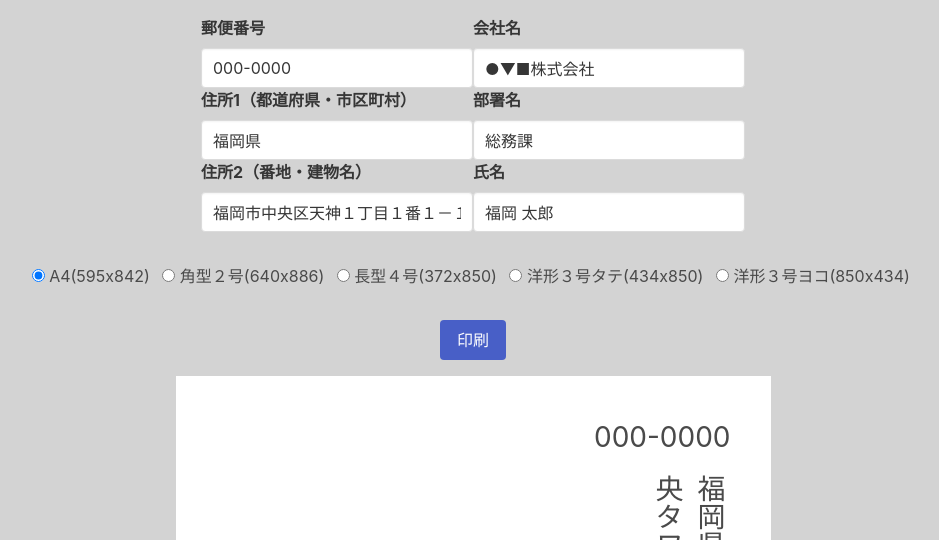
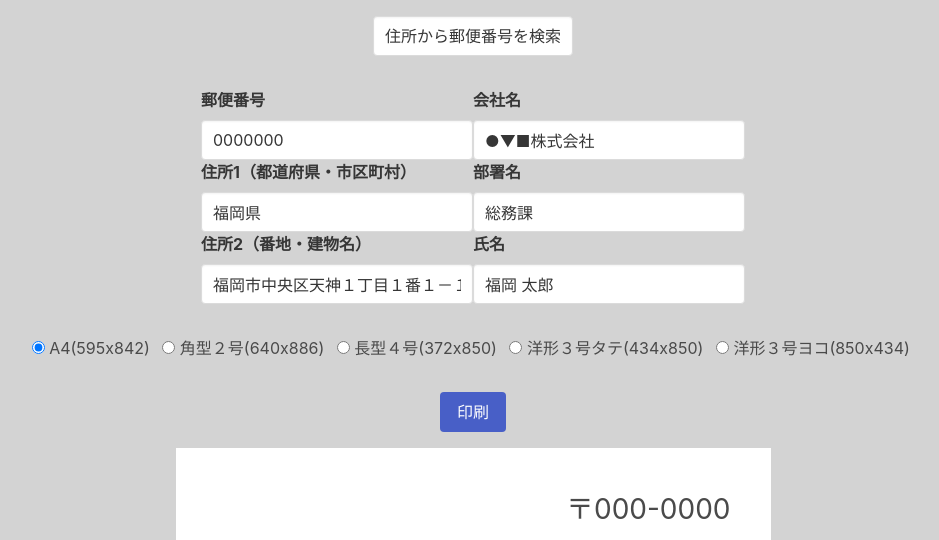
Before and after one commit to takahiro-inoway/machoffice, a plain HTML site: page letter_print/index.html in a window 1280 px wide. Shown: the top 540 px of the page, without its empty margins (167-1106 px from the left). Drawn offline with nearby package versions, Linux system fonts and the light colour scheme.

Commit message:
Add files via upload

```diff
--- a/letter_print/index.html
+++ b/letter_print/index.html
@@ -117,6 +117,11 @@
 
   <div id="app">
 
+    <div class="print-none m-4">
+      <button class="input" @click="getZipcodeByAddressPromise">
+        {{ postcodeget_button_label }}
+      </button>
+    </div>
 
     <div class="print-none m-4" style="display: flex;">
       <div>
@@ -166,7 +171,9 @@
 
     <div v-if="letter_type == 'A4'" id="print-area-A4" class="print-outer">
       <div style="width: 100%;display: flex; flex-direction: row; justify-content: flex-end; padding-bottom: 16px;">
-        <div style="font-size: 28px;">{{ printData.postcode }}</div>
+        <div style="font-size: 28px;">
+          〒{{ printData.postcode.substring(0, 3) }}-{{ printData.postcode.slice(-4) }}
+        </div>
       </div>
       <div style="width: 100%; max-height: 90%; display: flex; justify-content: space-between;">
         <div style="width: 33.3%; ">　</div>
@@ -188,7 +195,9 @@
 
     <div v-if="letter_type == 'K2'" id="print-area-K2" class="print-outer">
       <div style="width: 100%;display: flex; flex-direction: row; justify-content: flex-end; padding-bottom: 16px;">
-        <div style="font-size: 28px;">{{ printData.postcode }}</div>
+        <div style="font-size: 28px;">
+          〒{{ printData.postcode.substring(0, 3) }}-{{ printData.postcode.slice(-4) }}
+        </div>
       </div>
       <div style="width: 100%; max-height: 90%; display: flex; justify-content: space-between;">
         <div style="width: 33.3%; ">　</div>
@@ -210,7 +219,9 @@
 
     <div v-if="letter_type == 'N4'" id="print-area-N4" class="print-outer">
       <div style="width: 100%;display: flex; flex-direction: row; justify-content: flex-end; padding-bottom: 16px;">
-        <div style="font-size: 28px;">{{ printData.postcode }}</div>
+        <div style="font-size: 28px;">
+          〒{{ printData.postcode.substring(0, 3) }}-{{ printData.postcode.slice(-4) }}
+        </div>
       </div>
       <div style="width: 100%; max-height: 90%; display: flex; justify-content: space-between;">
         <div style="width: 33.3%; ">　</div>
@@ -232,7 +243,9 @@
 
     <div v-if="letter_type == 'YN3Y'" id="print-area-YN3Y" class="print-outer">
       <div style="width: 100%;display: flex; flex-direction: row; justify-content: flex-end; padding-bottom: 16px;">
-        <div style="font-size: 28px;">{{ printData.postcode }}</div>
+        <div style="font-size: 28px;">
+          〒{{ printData.postcode.substring(0, 3) }}-{{ printData.postcode.slice(-4) }}
+        </div>
       </div>
       <div style="width: 100%; max-height: 90%; display: flex; justify-content: space-between;">
         <div style="width: 33.3%; ">　</div>
@@ -254,7 +267,7 @@
 
     <div v-if="letter_type == 'YN3T'" id="print-area-YN3T" class="print-outer">
       <div style="width: 100%; padding-right: 136px; font-size: 24px;">
-        <div>{{ printData.postcode }}</div>
+        <div>{{ printData.postcode.substring(0, 3) }}-{{ printData.postcode.slice(-4) }}</div>
         <div style="width: 100%;">
           {{ printData.address_1 }}
           {{ printData.address_2 }}
@@ -274,7 +287,8 @@
 
   </div>
 
-
+  <!--Axios-->
+  <script src="https://cdn.jsdelivr.net/npm/axios/dist/axios.min.js"></script>
 
 
   <script type="module">
@@ -295,15 +309,16 @@
       setup() {
         //
         const letter_type = ref("A4");
+        //
+        const postcodeget_button_label = ref('住所から郵便番号を検索')
 
         // 📘 データ定義
         const printData = ref({
-          postcode: '000-0000',
+          postcode: '0000000',
           address_1: '福岡県',
           address_2: '福岡市中央区天神１丁目１番１－１ 福岡中央タワービルディング８階 ９０９号室',
           company: '●▼■株式会社',
           section: '総務課',
-          position: '総務部長',
           name: '福岡 太郎',
         });
 
@@ -316,7 +331,6 @@
          * ブラウザの印刷ダイアログを表示する
          */
         const printPage = () => {
-          console.log('printPage')
           window.print();
         };
 
@@ -326,26 +340,50 @@
         const loadUrlParameters = () => {
           const params = new URLSearchParams(window.location.search);
           const newOtherData = {};
-
-          for (const [key, value] of params.entries()) {
-            if (key.startsWith('str') && !isNaN(parseInt(key.substring(3)))) {
-              const strIndex = parseInt(key.substring(3));
-
-              // str1, str2, str3 は printData を直接更新
-              if (strIndex >= 1 && strIndex <= 3) {
-                if (value) {
-                  printData[key] = value;
-                }
-              } else {
-                // str4 以降は otherData に格納
-                newOtherData[key] = value;
-              }
-            }
-          }
-
+          //
+          printData.value.postcode = params.get('postcode').split('-').join('') ?? printData.value.postcode
+          printData.value.address_1 = params.get('address_1') ?? printData.value.address_1
+          printData.value.address_2 = params.get('address_2') ?? printData.value.address_2
+          printData.value.company = params.get('company') ?? printData.value.company
+          printData.value.section = params.get('section') ?? printData.value.section
+          printData.value.name = params.get('name') ?? printData.value.name
           // str4以降のデータをセット
           otherData.value = newOtherData;
         };
+
+        //
+        // 郵便番号検索
+        //
+        const getZipcodeByAddressPromise = () => {
+          //
+          postcodeget_button_label.value = '検索しています・・・'
+          //
+          // 1. axios.get() は Promise を返す
+          return axios.get('https://api.excelapi.org/post/zipcode', {
+            params: {
+              address: printData.value.address_1 + printData.value.address_2
+            }
+          })
+            //
+            // 2. 成功した場合の処理を .then() で定義
+            .then(response => {
+              const zipcode = response.data;
+
+              // 値の検証
+              if (typeof zipcode === 'string' && /^\d{7}$/.test(zipcode)) {
+                postcodeget_button_label.value = '郵便番号が見つかりました（クリックで再検索）'
+                printData.value.postcode = zipcode
+              } else {
+                postcodeget_button_label.value = 'システムからの応答がエラーです:E0001'
+              }
+            })
+            //
+            // 3. 失敗した場合（エラー）の処理を .catch() で定義
+            .catch(error => {
+              // エラー処理（例: ネットワークエラー、APIからのエラー応答など）
+              postcodeget_button_label.value = '郵便番号取得中にエラーが発生しました:E0002'
+            });
+        }
 
 
         // 🔄 ライフサイクルフック
@@ -357,9 +395,11 @@
         // テンプレートで使用したいデータとメソッドをすべて返します
         return {
           letter_type,
+          postcodeget_button_label,
           printData,
           otherData,
           printPage,
+          getZipcodeByAddressPromise,
           // loadUrlParameters はテンプレートでは使用しないため返さなくてもOK
         };
       }
@@ -368,5 +408,4 @@
 
 </body>
 
-
 </html>
```
